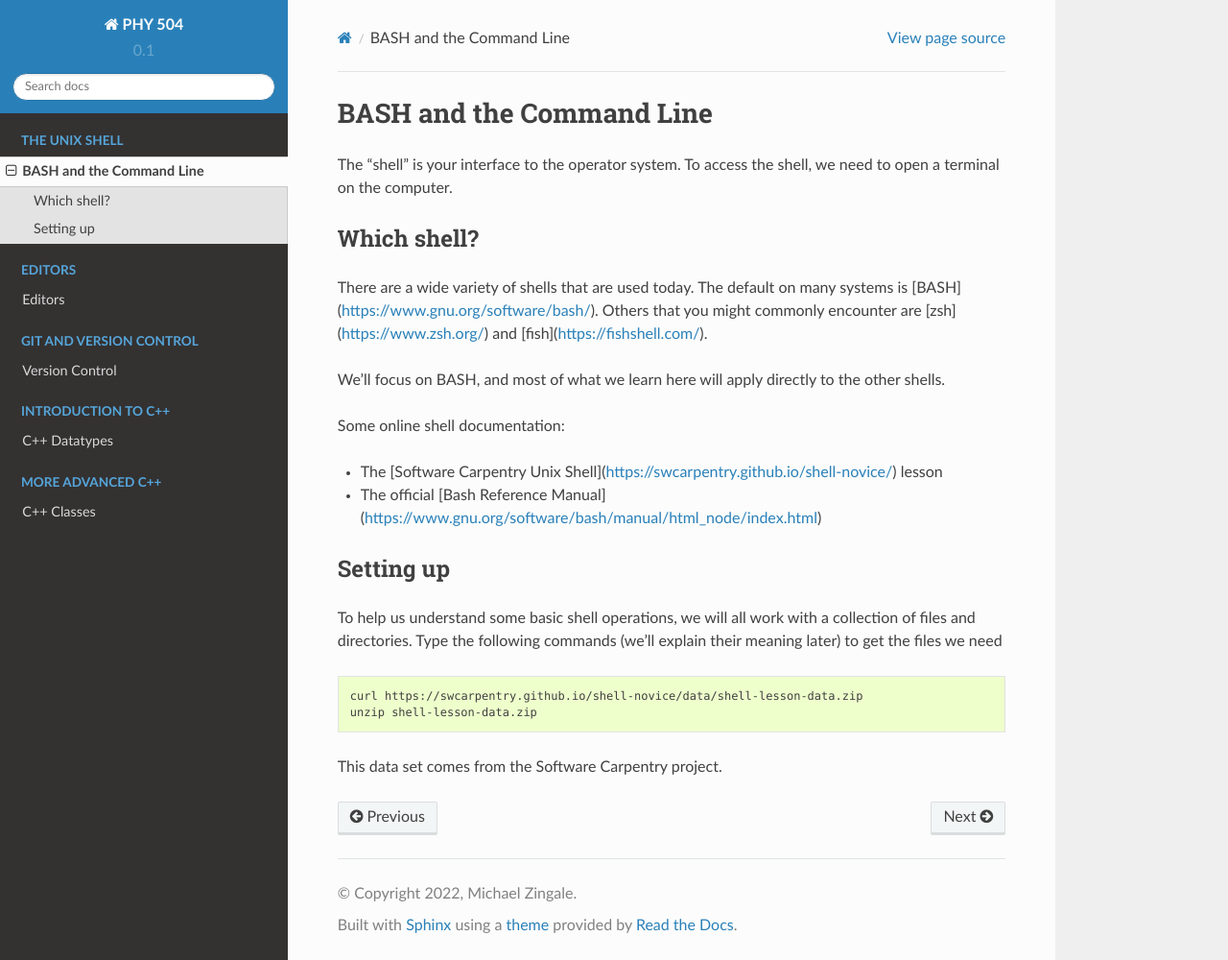
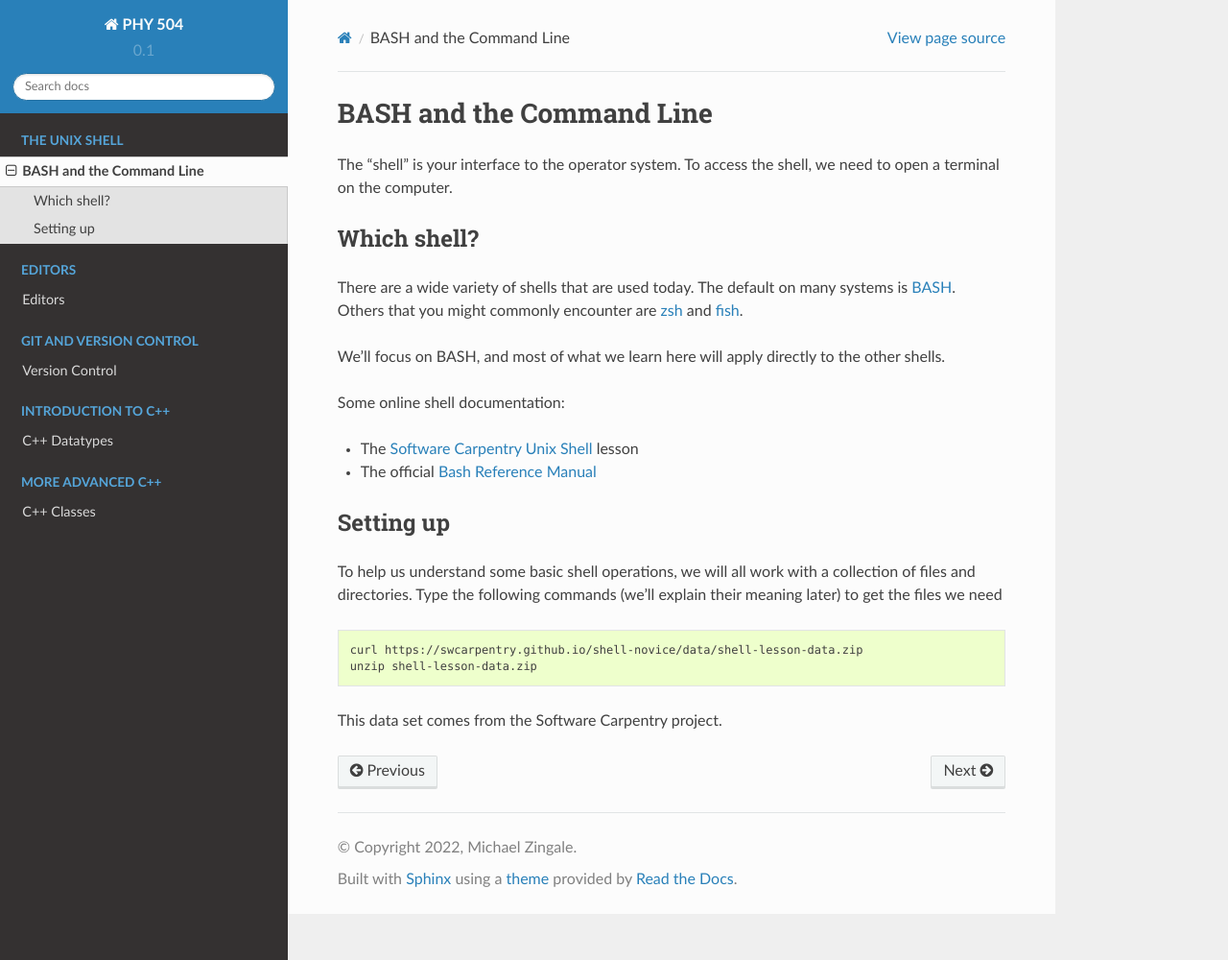
Before and after one commit to zingale/phy504, a Sphinx documentation site: the page built from docs/source/shell.rst, in a window 1280 px wide and 1000 px high. Shown: the whole window at 96% size. Built offline with Sphinx 7.4.7 and the Read the Docs theme 2.0.0, drawn with Linux system fonts in a browser that asks for light colours.

Commit message:
fix links

```diff
--- a/docs/source/shell.rst
+++ b/docs/source/shell.rst
@@ -9,18 +9,18 @@ Which shell?
 ============
 
 There are a wide variety of shells that are used today.  The default
-on many systems is [BASH](https://www.gnu.org/software/bash/).  Others
-that you might commonly encounter are [zsh](https://www.zsh.org/) and
-[fish](https://fishshell.com/).
+on many systems is `BASH <https://www.gnu.org/software/bash/>`_.  Others
+that you might commonly encounter are `zsh <https://www.zsh.org/>`_ and
+`fish <https://fishshell.com/>`_.
 
 We'll focus on BASH, and most of what we learn here will apply
 directly to the other shells.
 
 Some online shell documentation:
 
-* The [Software Carpentry Unix Shell](https://swcarpentry.github.io/shell-novice/) lesson
+* The `Software Carpentry Unix Shell <https://swcarpentry.github.io/shell-novice/>`_ lesson
 
-* The official [Bash Reference Manual](https://www.gnu.org/software/bash/manual/html_node/index.html)
+* The official `Bash Reference Manual <https://www.gnu.org/software/bash/manual/html_node/index.html>`_
 
 Setting up
 ==========
```
